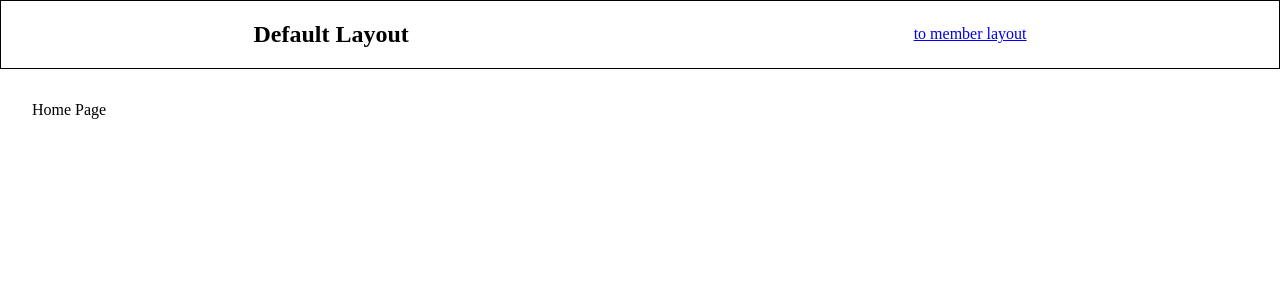
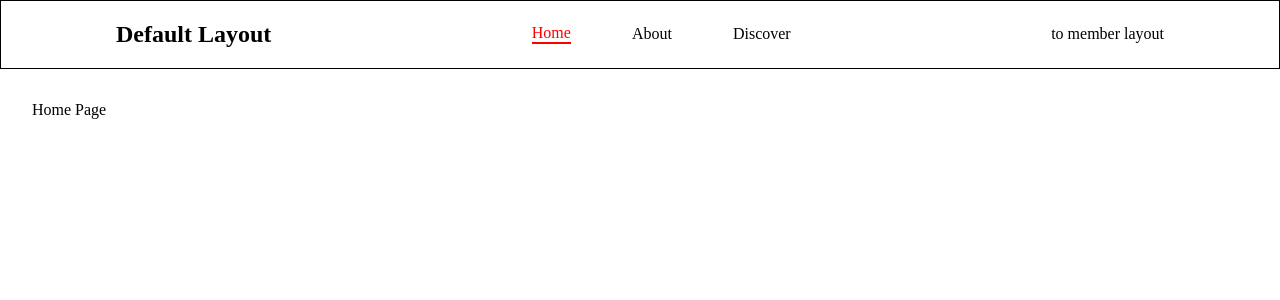
Before and after one commit to JiangShuuu/vue-router-test, a Vue app: page / in a window 1280 px wide. Shown: the top 300 px of the page. Built offline with nearby package versions, Linux system fonts and the light colour scheme.

Commit message:
add active link

```diff
--- a/src/components/breadCrumb.vue
+++ b/src/components/breadCrumb.vue
@@ -16,6 +16,7 @@ const breadcrumbList = ref()
 watch(route, () => {
   getBreadcrumbs()
 })
+
 onMounted(() => {
   getBreadcrumbs()
 })
--- a/src/layouts/default.vue
+++ b/src/layouts/default.vue
@@ -2,6 +2,11 @@
   <main>
     <nav>
       <h1>Default Layout</h1>
+      <div class="nav-box">
+        <router-link to="/">Home</router-link>
+        <router-link to="/about">About</router-link>
+        <router-link to="/discover">Discover</router-link>
+      </div>
       <router-link to="/member">to member layout</router-link>
     </nav>
     <section>
@@ -22,6 +27,13 @@ nav {
   justify-content: space-around;
 }
 
+.nav-box {
+  display: flex;
+  align-items: center;
+  justify-content: space-around;
+  width: 20rem;
+}
+
 section {
   padding: 2rem;
 }
--- a/src/route/index.ts
+++ b/src/route/index.ts
@@ -2,11 +2,22 @@ import { createRouter, createWebHistory } from 'vue-router'
 
 const router = createRouter({
   history: createWebHistory(),
+  linkActiveClass: 'vue-active-link',
   routes: [
     {
       path: '/',
       name: 'home',
       component: () => import('../views/home.vue')
+    },
+    {
+      path: '/about',
+      name: 'about',
+      component: () => import('../views/about.vue')
+    },
+    {
+      path: '/discover',
+      name: 'discover',
+      component: () => import('../views/discover.vue')
     },
     {
       path: '/member',
--- a/src/style.css
+++ b/src/style.css
@@ -2,3 +2,17 @@ html,
 body {
   margin: 0;
 }
+
+a {
+  all: unset;
+  cursor: pointer;
+}
+
+a:hover {
+  color: blue;
+}
+
+.vue-active-link {
+  color: red;
+  border-bottom: 2px solid red;
+}
--- /dev/null
+++ b/src/views/about.vue
@@ -0,0 +1,3 @@
+<template>
+  About
+</template>
--- /dev/null
+++ b/src/views/discover.vue
@@ -0,0 +1,3 @@
+<template>
+  Discover Page
+</template>
```
